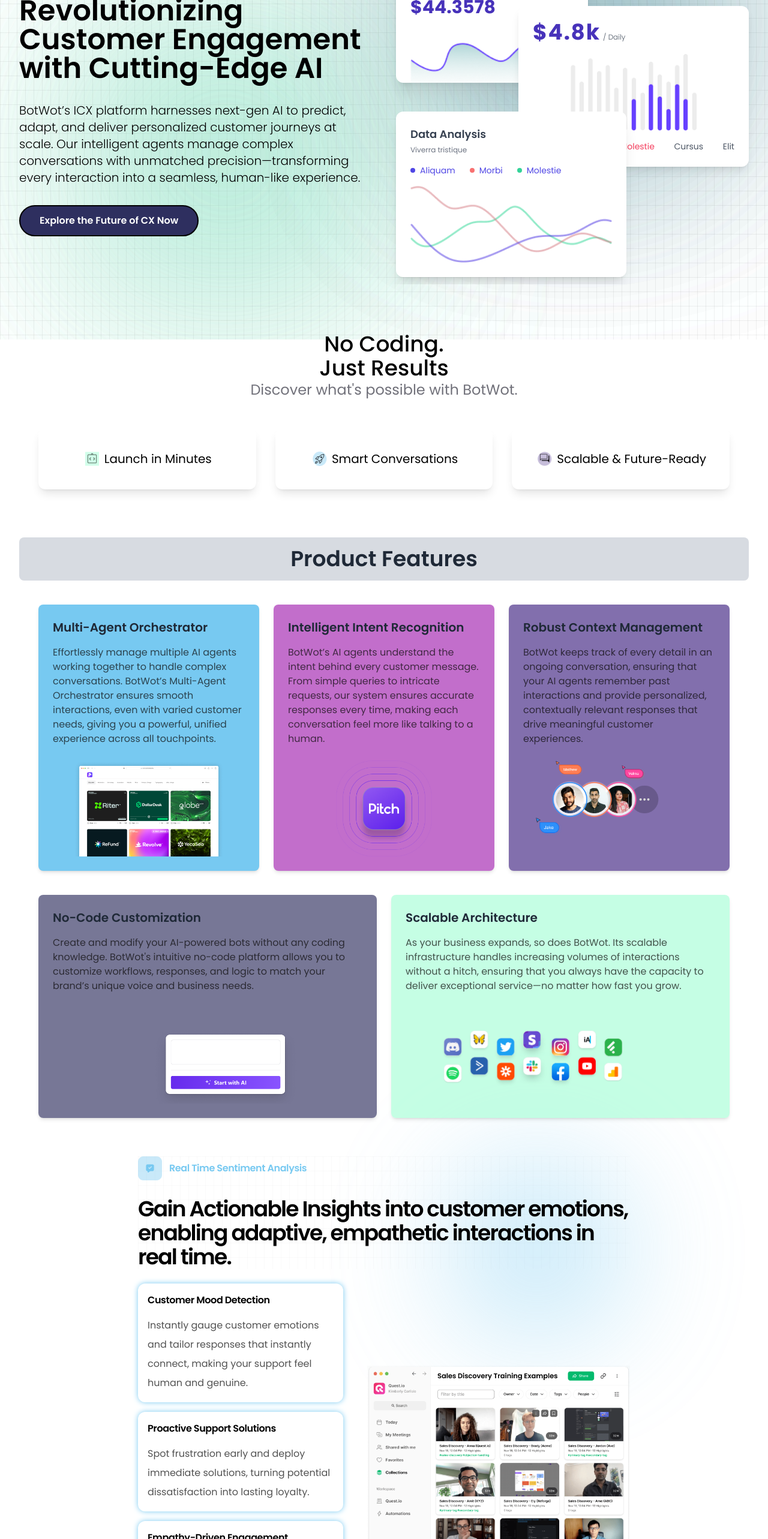
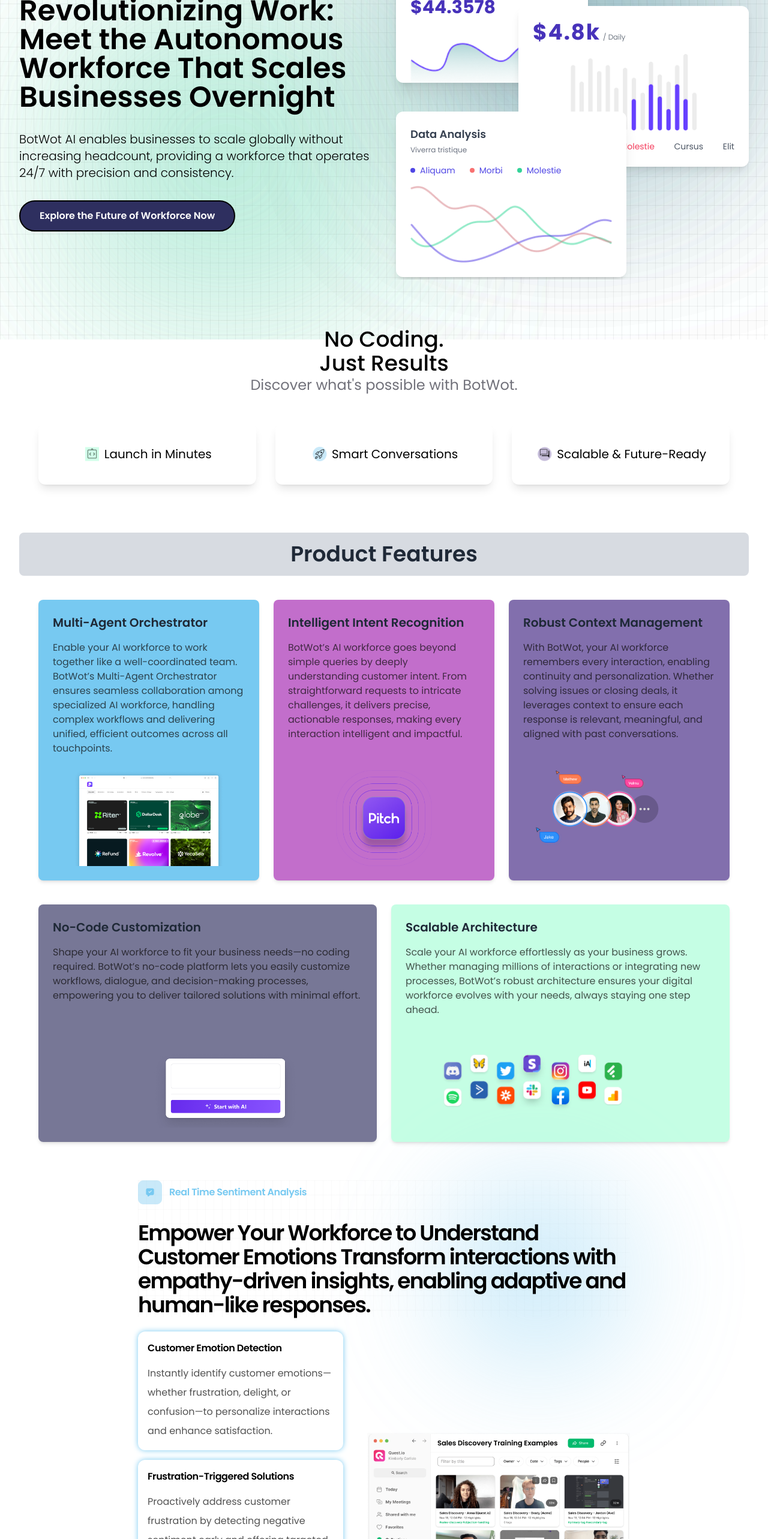
Before and after one commit to NiVa-Money/BW_Website, a Next.js app: page / in a window 1280 px wide. Shown: the part 234-2800 px from the top of the page at 60% size. Built offline with nearby package versions, Linux system fonts and the light colour scheme.

Commit message:
updated data

```diff
--- a/app/data/data.ts
+++ b/app/data/data.ts
@@ -298,7 +298,8 @@ interface Job {
 export const jobListings: Job[] = [
   {
     title: "Product Designer",
-    description: "We’re looking for a mid-level product designer to join our team.",
+    description:
+      "We’re looking for a mid-level product designer to join our team.",
     category: "Design",
   },
   {
@@ -348,35 +349,35 @@ export const features = [
   {
     title: "Multi-Agent Orchestrator",
     description:
-      "Effortlessly manage multiple AI agents working together to handle complex conversations. BotWot’s Multi-Agent Orchestrator ensures smooth interactions, even with varied customer needs, giving you a powerful, unified experience across all touchpoints.",
+      "Enable your AI workforce to work together like a well-coordinated team. BotWot’s Multi-Agent Orchestrator ensures seamless collaboration among specialized AI workforce, handling complex workflows and delivering unified, efficient outcomes across all touchpoints.",
     bgColor: "bg-[#77C9F1]",
     imgSrc: PFeatures1,
   },
   {
     title: "Intelligent Intent Recognition",
     description:
-      "BotWot’s AI agents understand the intent behind every customer message. From simple queries to intricate requests, our system ensures accurate responses every time, making each conversation feel more like talking to a human.",
+      "BotWot’s AI workforce goes beyond simple queries by deeply understanding customer intent. From straightforward requests to intricate challenges, it delivers precise, actionable responses, making every interaction intelligent and impactful.",
     bgColor: "bg-[#A221AF]/65",
     imgSrc: PFeatures2,
   },
   {
     title: "Robust Context Management",
     description:
-      "BotWot keeps track of every detail in an ongoing conversation, ensuring that your AI agents remember past interactions and provide personalized, contextually relevant responses that drive meaningful customer experiences.",
+      "With BotWot, your AI workforce remembers every interaction, enabling continuity and personalization. Whether solving issues or closing deals, it leverages context to ensure each response is relevant, meaningful, and aligned with past conversations.",
     bgColor: "bg-[#402282]/65",
     imgSrc: PFeatures3,
   },
   {
     title: "No-Code Customization",
     description:
-      "Create and modify your AI-powered bots without any coding knowledge. BotWot's intuitive no-code platform allows you to customize workflows, responses, and logic to match your brand’s unique voice and business needs.",
+      "Shape your AI workforce to fit your business needs—no coding required. BotWot’s no-code platform lets you easily customize workflows, dialogue, and decision-making processes, empowering you to deliver tailored solutions with minimal effort.",
     bgColor: "bg-[#2E2F5F]/65",
     imgSrc: PFeatures4,
   },
   {
     title: "Scalable Architecture",
     description:
-      "As your business expands, so does BotWot. Its scalable infrastructure handles increasing volumes of interactions without a hitch, ensuring that you always have the capacity to deliver exceptional service—no matter how fast you grow.",
+      "Scale your AI workforce effortlessly as your business grows. Whether managing millions of interactions or integrating new processes, BotWot’s robust architecture ensures your digital workforce evolves with your needs, always staying one step ahead.",
     bgColor: "bg-[#A6FED6]/65",
     imgSrc: PFeatures5,
   },
--- a/app/sections/DetailedFeatures.tsx
+++ b/app/sections/DetailedFeatures.tsx
@@ -45,77 +45,77 @@ const DetailedFeatures: React.FC = () => {
       icon: Icon4,
       title: "Real Time Sentiment Analysis",
       description:
-        "Gain Actionable Insights into customer emotions, enabling adaptive, empathetic interactions in real time.",
+        "Empower Your Workforce to Understand Customer Emotions Transform interactions with empathy-driven insights, enabling adaptive and human-like responses.",
       bgColor: "#77C9F1",
       textColor: "#77C9F1",
       image: DFeatures1,
       cards: [
         {
-          title: "Customer Mood Detection",
+          title: "Customer Emotion Detection",
           description:
-            "Instantly gauge customer emotions and tailor responses that instantly connect, making your support feel human and genuine.",
+            "Instantly identify customer emotions—whether frustration, delight, or confusion—to personalize interactions and enhance satisfaction.",
         },
         {
-          title: "Proactive Support Solutions",
+          title: " Frustration-Triggered Solutions",
           description:
-            "Spot frustration early and deploy immediate solutions, turning potential dissatisfaction into lasting loyalty.",
+            "Proactively address customer frustration by detecting negative sentiment early and offering targeted solutions to turn challenges into opportunities.",
         },
         {
-          title: "Empathy-Driven Engagement",
+          title: "Empathy-Powered Engagement",
           description:
-            "Analyze sentiment in real time, and ensure each interaction is handled with the empathy and care your customers deserve.",
+            "Equip your AI workforce to respond with care and understanding, ensuring every interaction feels human and builds trust.",
         },
       ],
     },
     {
       icon: Icon5,
-      title: "Vision Analysis",
+      title: "Vision Intelligence",
       description:
-        "Leverage vision-based prompts to gain deeper understanding and make multimedia content engagement more interactive.",
+        "Unlock the Power of Visual Inputs for Smarter Interactions Enhance customer engagement by seamlessly integrating visual data into the conversation.",
       bgColor: "#402282",
       textColor: "#402282",
       image: DFeatures2,
       cards: [
         {
-          title: "Product Showcase Assistance",
+          title: " Visual Product Matching",
           description:
-            "Enable customers to upload images for precise product recommendations, reducing confusion and boosting purchase confidence.",
+            "Let customers upload images to receive precise product suggestions, simplifying decision-making and boosting purchase confidence.",
         },
         {
-          title: "Visual Issue Identification",
+          title: "Photo-Based Issue Resolution",
           description:
-            "Let customers share photos of damaged goods or issues, speeding up resolution and enhancing support efficiency.",
+            "Quickly resolve customer complaints by analyzing images of damaged products or issues, streamlining the support process.",
         },
         {
-          title: "Interactive Tutorials",
+          title: "Visual How-To Guides",
           description:
-            "Create step-by-step guides with images or videos, helping customers easily understand product usage or setup.",
+            "Deliver interactive tutorials using images or videos, empowering customers to easily set up or use your products.",
         },
       ],
     },
     {
       icon: Icon6,
-      title: "Adaptive Recommendation Engine",
+      title: "Adaptive AI Recommendations",
       description:
-        "BotWot’s AI-driven recommendations adapt to user behavior , enhancing relevance across each customer journey.",
+        "Tailored Experiences That Evolve with Every Interaction BotWot’s AI workforce delivers dynamic, personalized suggestions that enhance every stage of the customer journey.",
       bgColor: "#A221AF",
       textColor: "#A221AF",
       image: DFeatures3,
       cards: [
         {
-          title: "Personalized Shopping Experience",
+          title: "Hyper-Personalized Shopping",
           description:
-            "Tailor suggestions in real time, making each interaction feel uniquely crafted to match the customer’s needs.",
+            "Offer product recommendations tailored in real time to the customer’s unique preferences, creating memorable shopping experiences.",
         },
         {
-          title: "Dynamic Product Discovery",
+          title: "Behavioral-Based Discovery",
           description:
-            "Adapt to every user behavior and instantly refine recommendations, creating a truly dynamic, engaging experience.",
+            "Adapt recommendations on the fly as user behavior evolves, making every interaction feel fresh and engaging.",
         },
         {
-          title: "Always-Relevant Suggestions",
+          title: "Evolving Intelligence",
           description:
-            "BotWot learns and evolves with each interaction, delivering recommendations that are more accurate, timely, and relevant.",
+            "With each interaction, BotWot learns and refines its suggestions, ensuring they are consistently accurate, relevant, and valuable.",
         },
       ],
     },
@@ -123,25 +123,25 @@ const DetailedFeatures: React.FC = () => {
       icon: Icon7,
       title: "Emotional Intelligence AI",
       description:
-        "Detect and respond to customer emotions, delivering empathetic experiences that strengthen brand loyalty.",
+        "Deliver Empathy at Scale with Emotion-Aware AI Detect, understand, and adapt to customer emotions to foster meaningful relationships.",
       bgColor: "#2E2F5F",
       textColor: "#2E2F5F",
       image: DFeatures4,
       cards: [
         {
-          title: "Empathy at Scale",
+          title: "Emotion Recognition in Action",
           description:
-            "Detect emotional shifts in customer interactions and respond with the care and understanding they expect.",
+            "Identify emotional cues during conversations, allowing your AI workforce to respond with genuine care and attentiveness.",
         },
         {
-          title: "Human-Like Conversations",
+          title: "Empathetic Conversations That Connect",
           description:
-            "BotWot’s emotional intelligence ensures every customer feels heard, building stronger bonds and increasing brand loyalty.s",
+            "Humanize customer interactions with emotional intelligence, ensuring every response reflects understanding and support.",
         },
         {
-          title: "Support with Heart",
+          title: "Adaptive Tone and Response",
           description:
-            "BotWot recognizes frustration or delight, adjusting its tone and responses to enhance the customer journey with compassion.",
+            "Recognize shifts in customer sentiment and dynamically adjust tone and messaging to create more compassionate, satisfying experiences.",
         },
       ],
     },
--- a/app/sections/Hero.tsx
+++ b/app/sections/Hero.tsx
@@ -8,18 +8,17 @@ const HeroSection: React.FC = () => {
         {/* Left Section */}
         <div className="flex flex-col w-full lg:w-1/2 text-black mt-6 lg:mt-12 space-y-6 lg:space-y-8 h-full">
           <h1 className="text-3xl font-semibold md:text-4xl lg:text-5xl xl:text-6xl">
-            Revolutionizing Customer Engagement with Cutting-Edge AI
+            Revolutionizing Work: Meet the Autonomous Workforce That Scales
+            Businesses Overnight
           </h1>
           <p className="text-base md:text-lg lg:text-xl font-light max-w-2xl">
-            BotWot’s ICX platform harnesses next-gen AI to predict, adapt, and
-            deliver personalized customer journeys at scale. Our intelligent
-            agents manage complex conversations with unmatched
-            precision—transforming every interaction into a seamless, human-like
-            experience.
+            BotWot AI enables businesses to scale globally without increasing
+            headcount, providing a workforce that operates 24/7 with precision
+            and consistency.
           </p>
           <div className="flex flex-wrap items-center space-x-0 space-y-4 lg:space-y-0 lg:space-x-4">
             <button className="bg-[#2E2F5F] text-white font-semibold border-2 border-black rounded-full py-3 px-6 md:px-8 hover:bg-white hover:text-indigo-600 transition duration-300">
-              Explore the Future of CX Now
+              Explore the Future of Workforce Now
             </button>
           </div>
         </div>
```
Also changed, not shown: app/sections/GetStartedSection.tsx (+3 -4 lines).
